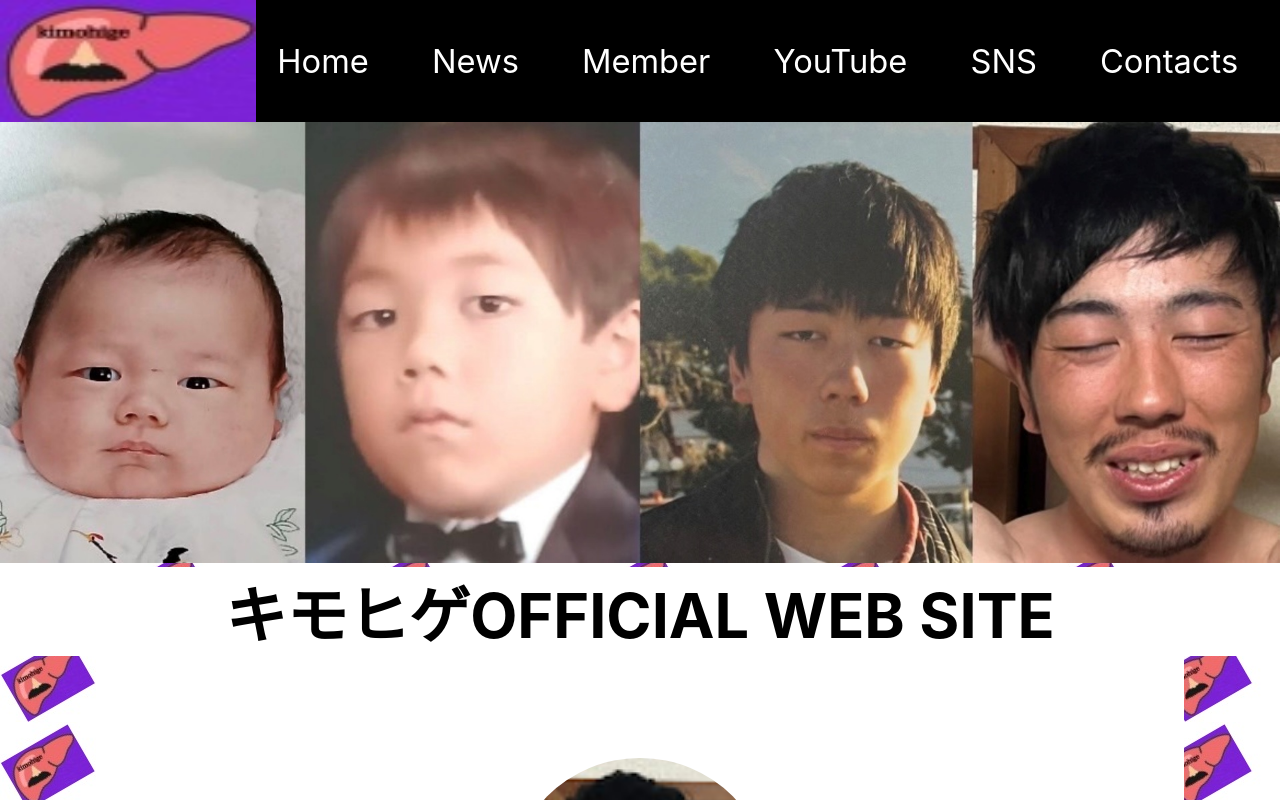
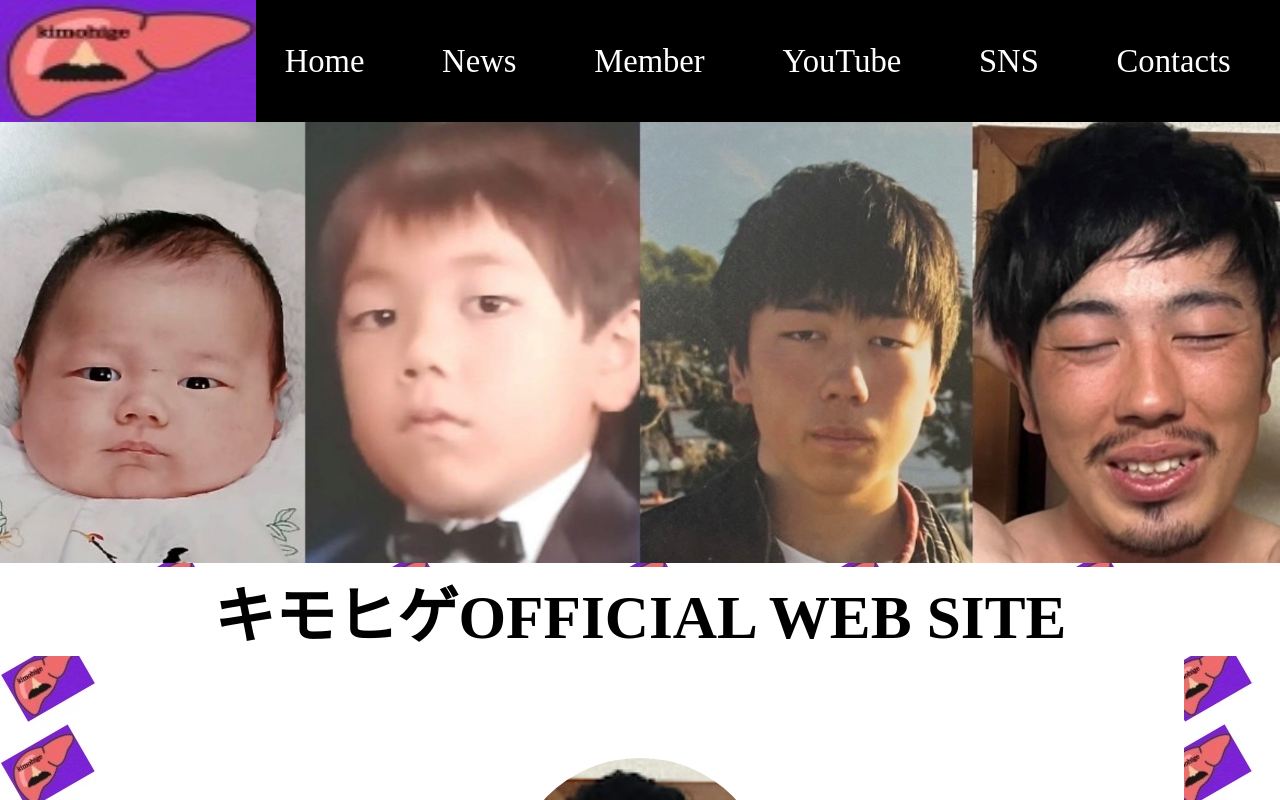
Before and after one commit to IamSBStakumi/kimohige, a React (Create React App) app: page / in a window 1280 px wide. Shown: the top 800 px of the page. Built offline with nearby package versions, Linux system fonts and the light colour scheme.

Commit message:
chore: globalstyleを作成

```diff
--- a/src/components/App.jsx
+++ b/src/components/App.jsx
@@ -1,7 +1,9 @@
+import GlobalStyle from "./GlobalStyle";
 import Routing from "./Routing/Routing";
 
 const App = () => (
   <div className="App">
+    <GlobalStyle />
     <Routing />
   </div>
 );
--- /dev/null
+++ b/src/components/GlobalStyle.tsx
@@ -0,0 +1,11 @@
+import { createGlobalStyle } from "styled-components";
+
+const GlobalStyle = createGlobalStyle`
+body {
+    margin: 0;
+  overflow-x: hidden;
+}
+
+`;
+
+export default GlobalStyle;
--- a/src/index.css
+++ /dev/null
@@ -1,13 +0,0 @@
-/* stylelint-disable font-family-name-quotes */
-body {
-  margin: 0;
-  overflow-x: hidden;
-  font-family: -apple-system, BlinkMacSystemFont, "Segoe UI", "Roboto", "Oxygen", "Ubuntu", "Cantarell", "Fira Sans",
-    "Droid Sans", "Helvetica Neue", sans-serif;
-  -webkit-font-smoothing: antialiased;
-  -moz-osx-font-smoothing: grayscale;
-}
-
-code {
-  font-family: source-code-pro, Menlo, Monaco, Consolas, "Courier New", monospace;
-}
--- a/src/index.jsx
+++ b/src/index.jsx
@@ -1,6 +1,5 @@
 import React from "react";
 import ReactDOM from "react-dom/client";
-import "./index.css";
 import App from "./components/App";
 
 const root = ReactDOM.createRoot(document.getElementById("root"));
```
